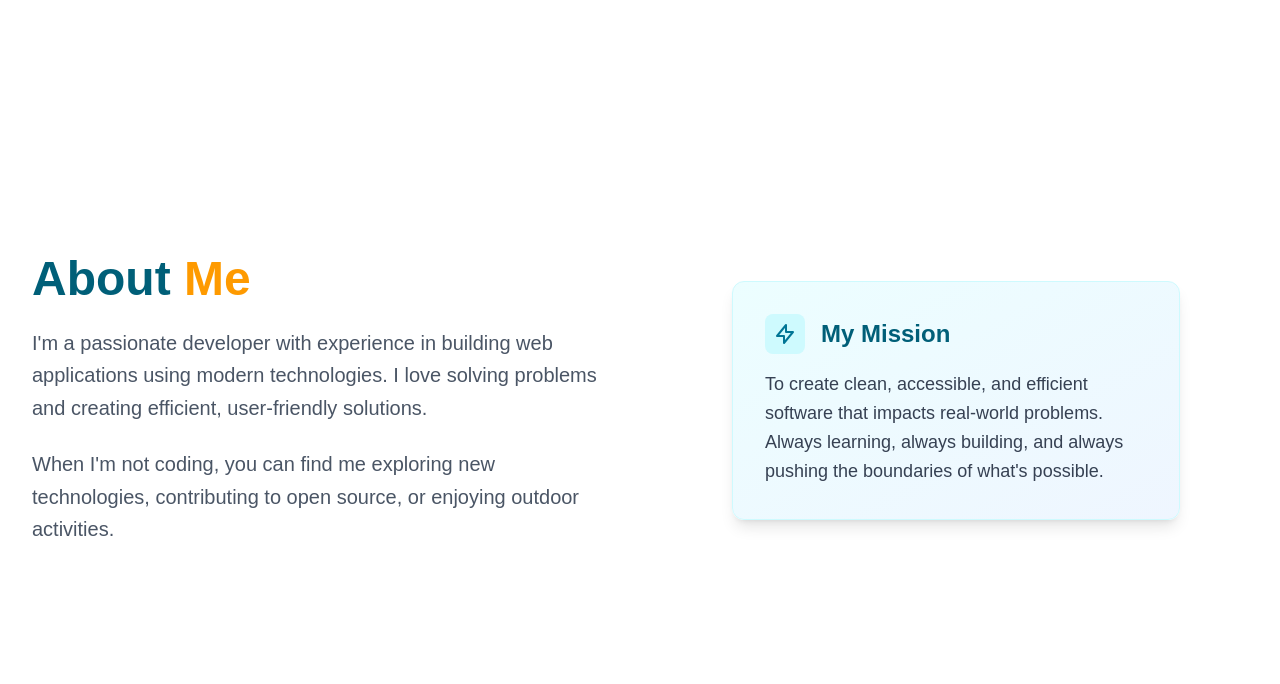
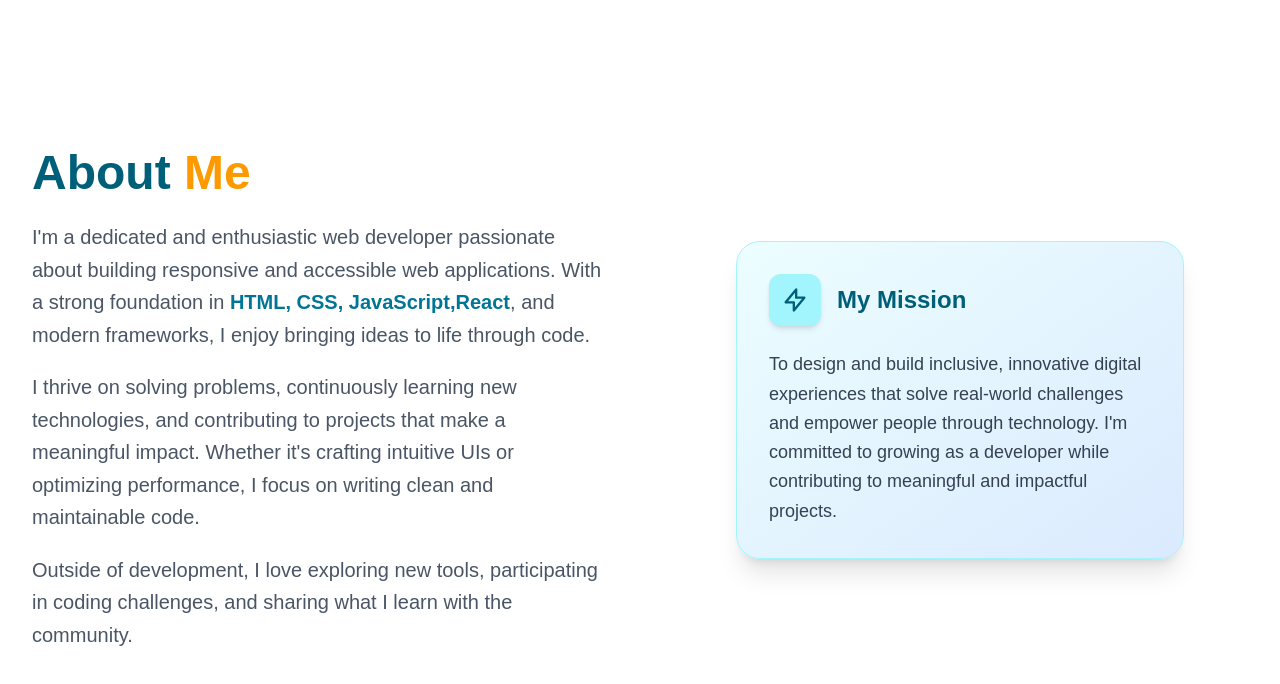
Before and after one commit to sandeepkumar23f/my-portfolio, a Next.js app: page /about in a window 1280 px wide. Shown: the top 684 px of the page. Built offline with nearby package versions, Linux system fonts and the light colour scheme.

Commit message:
new updates

```diff
--- a/app/page.tsx
+++ b/app/page.tsx
@@ -6,7 +6,7 @@ import Skills from "@/components/LandingPage/Skills";
 import { ShootingStars } from "@/components/ui/shooting-stars";
 import { StarsBackground } from "../components/ui/stars-background";
 import Contact from "@/components/LandingPage/Contact";
-
+import Projects from "@/components/LandingPage/Projects";
 export default function Home() {
   return (
     <>
@@ -17,7 +17,9 @@ export default function Home() {
 
       <AboutPage />
       <Skills />
+      <Projects/>
       <Contact/>
+
     </>
   );
 }
--- a/components/LandingPage/AboutPage.tsx
+++ b/components/LandingPage/AboutPage.tsx
@@ -1,34 +1,59 @@
+"use client";
+
+import React from "react";
+import { motion } from "framer-motion";
+
 const AboutPage = () => {
   return (
-    <section className="bg-white min-h-screen flex items-center w-full px-4 sm:px-6 lg:px-8 py-12">
-      <div className="max-w-7xl mx-auto w-full flex flex-col lg:flex-row items-center justify-between gap-8 lg:gap-12">
-        <div className="lg:w-1/2 text-center lg:text-left order-2 lg:order-1">
-          <h2 className="text-3xl sm:text-4xl md:text-5xl font-bold text-cyan-800 mb-6">About <span className="text-amber-500">Me</span></h2>
-          <div className="space-y-4 sm:space-y-6">
-            <p className="text-base sm:text-lg lg:text-xl text-gray-600 leading-relaxed">
-              I'm a passionate developer with experience in building web applications using modern technologies. I love solving problems and creating efficient, user-friendly solutions.
+    <section className="bg-white min-h-screen flex items-center w-full px-4 sm:px-6 lg:px-8 py-16">
+      <div className="max-w-7xl mx-auto w-full flex flex-col lg:flex-row items-center justify-between gap-10 lg:gap-16">
+
+        {/* Text Section */}
+        <motion.div
+          initial={{ opacity: 0, y: 30 }}
+          whileInView={{ opacity: 1, y: 0 }}
+          transition={{ duration: 0.6 }}
+          viewport={{ once: true }}
+          className="lg:w-1/2 text-center lg:text-left order-2 lg:order-1"
+        >
+          <h2 className="text-4xl sm:text-5xl font-extrabold text-cyan-800 mb-6">
+            About <span className="text-amber-500">Me</span>
+          </h2>
+          <div className="space-y-5 text-gray-600 text-lg sm:text-xl leading-relaxed">
+            <p>
+              I'm a dedicated and enthusiastic web developer passionate about building responsive and accessible web applications. With a strong foundation in <span className="font-semibold text-cyan-700">HTML, CSS, JavaScript,React</span>, and modern frameworks, I enjoy bringing ideas to life through code.
             </p>
-            <p className="text-base sm:text-lg lg:text-xl text-gray-600 leading-relaxed">
-              When I'm not coding, you can find me exploring new technologies, contributing to open source, or enjoying outdoor activities.
+            <p>
+              I thrive on solving problems, continuously learning new technologies, and contributing to projects that make a meaningful impact. Whether it's crafting intuitive UIs or optimizing performance, I focus on writing clean and maintainable code.
+            </p>
+            <p>
+              Outside of development, I love exploring new tools, participating in coding challenges, and sharing what I learn with the community.
             </p>
           </div>
-        </div>
+        </motion.div>
 
-        <div className="lg:w-1/2 w-full flex justify-center order-1 lg:order-2">
-          <div className="bg-gradient-to-br from-cyan-50 to-blue-50 p-6 sm:p-8 rounded-xl shadow-lg max-w-md w-full border border-cyan-100 transform hover:scale-[1.02] transition-transform duration-300">
-            <div className="flex items-center mb-4">
-              <div className="bg-cyan-100 p-2 rounded-lg mr-4">
-                <svg xmlns="http://www.w3.org/2000/svg" className="h-6 w-6 text-cyan-700" fill="none" viewBox="0 0 24 24" stroke="currentColor">
+        {/* Card Section */}
+        <motion.div
+          initial={{ opacity: 0, y: -30 }}
+          whileInView={{ opacity: 1, y: 0 }}
+          transition={{ duration: 0.6, delay: 0.2 }}
+          viewport={{ once: true }}
+          className="lg:w-1/2 w-full flex justify-center order-1 lg:order-2"
+        >
+          <div className="bg-gradient-to-br from-cyan-50 to-blue-100 p-8 rounded-3xl shadow-xl max-w-md w-full border border-cyan-200 transition-transform duration-300 transform hover:scale-[1.03]">
+            <div className="flex items-center mb-6">
+              <div className="bg-cyan-200 p-3 rounded-xl mr-4 shadow-md">
+                <svg xmlns="http://www.w3.org/2000/svg" className="h-7 w-7 text-cyan-800" fill="none" viewBox="0 0 24 24" stroke="currentColor">
                   <path strokeLinecap="round" strokeLinejoin="round" strokeWidth={2} d="M13 10V3L4 14h7v7l9-11h-7z" />
                 </svg>
               </div>
-              <h3 className="text-xl sm:text-2xl font-semibold text-cyan-800">My Mission</h3>
+              <h3 className="text-2xl font-semibold text-cyan-800">My Mission</h3>
             </div>
             <p className="text-gray-700 text-base sm:text-lg leading-relaxed">
-              To create clean, accessible, and efficient software that impacts real-world problems. Always learning, always building, and always pushing the boundaries of what's possible.
+              To design and build inclusive, innovative digital experiences that solve real-world challenges and empower people through technology. I'm committed to growing as a developer while contributing to meaningful and impactful projects.
             </p>
           </div>
-        </div>
+        </motion.div>
       </div>
     </section>
   );
--- a/components/LandingPage/Contact.tsx
+++ b/components/LandingPage/Contact.tsx
@@ -4,13 +4,13 @@ import React from "react";
 
 const Contact = () => {
   return (
-    <section id="contact" className="w-full min-h-screen bg-white py-24 px-6 lg:px-24">
+    <section id="contact" className="w-full min-h-screen  py-24 px-6 lg:px-24">
       <div className="max-w-4xl mx-auto">
         <h2 className="text-4xl font-bold text-center text-amber-500 mb-10">
           Contact Me
         </h2>
 
-        <form className="space-y-6 bg-lime-100 p-8 rounded-2xl shadow-md">
+        <form className="space-y-6  p-8 rounded-2xl shadow-md">
           <div>
             <label htmlFor="name" className="block text-lg font-semibold text-gray-700">
               Name
--- a/components/LandingPage/Projects.tsx
+++ b/components/LandingPage/Projects.tsx
@@ -1,5 +1,5 @@
 "use client";
-import { CodeIcon, FeatherIcon, CalculatorIcon } from "lucide-react";
+import { CodeIcon, FeatherIcon, CalculatorIcon,QuoteIcon } from "lucide-react";
 
 const Projects = () => {
     const projects = [
@@ -9,8 +9,8 @@ const Projects = () => {
                 "A voice-controlled AI assistant built with HTML, CSS, and JavaScript that can perform tasks like answering questions, setting reminders, and more.",
             technologies: ["HTML", "CSS", "JavaScript"],
             icon: <CodeIcon className="w-8 h-8" />,
-      link: "#",
-      github: "#",
+            link: "https://vaanibysandeep.netlify.app/",
+            github: "https://github.com/sandeepkumar23f/virtualAssistant",
         },
         {
             title: "Weather App",
@@ -19,7 +19,7 @@ const Projects = () => {
             technologies: ["HTML", "CSS", "JavaScript", "API Integration"],
             icon: <FeatherIcon className="w-8 h-8" />,
             link: "#",
-      github: "#",
+            github: "https://github.com/sandeepkumar23f/weather-app",
         },
         {
             title: "Basic Calculator",
@@ -30,6 +30,15 @@ const Projects = () => {
             link: "#",
             github: "#",
         },
+        {
+            title: "Quiz App",
+            description: "A basic interactive quiz app built with HTML, CSS, and JavaScript, featuring multiple-choice questions and a score tracker.",
+            technologies: ["HTML", "CSS", "JavaScript"],
+            icon: <QuoteIcon className="w-8 h-8" />,
+            link: "https://quizbysandeep.netlify.app/",
+            github: "#",
+        }
+
     ];
 
     return (
@@ -103,7 +112,7 @@ const Projects = () => {
                 <div className="mt-12 text-center">
                     <p className="text-gray-600 mb-6">Want to see more of my work?</p>
                     <a
-            href="https://github.com/yourusername"
+                        href="https://github.com/sandeepkumar23f/"
                         target="_blank"
                         rel="noopener noreferrer"
                         className="inline-flex items-center px-6 py-3 border border-transparent text-base font-medium rounded-md shadow-sm text-white bg-blue-600 hover:bg-blue-700 transition-colors"
--- a/components/LandingPage/Skills.tsx
+++ b/components/LandingPage/Skills.tsx
@@ -1,6 +1,6 @@
 const Skills = () => {
   return (
-    <section className="w-full min-h-screen bg-white pt-28 px-6 lg:px-24">
+    <section className="w-full min-h-screen  pt-28 px-6 lg:px-24">
       <div className="max-w-7xl mx-auto flex flex-col items-center">
         <h2 className="text-4xl sm:text-5xl font-bold text-center text-amber-500 mb-16">
           My Skills
--- a/package.json
+++ b/package.json
@@ -11,6 +11,7 @@
   "dependencies": {
     "@tabler/icons-react": "^3.33.0",
     "clsx": "^2.1.1",
+    "emailjs-com": "^3.2.0",
     "framer-motion": "^12.15.0",
     "lucide-react": "^0.511.0",
     "motion": "^12.15.0",
```
Also changed, not shown: 1 other file (tests, documents, lock files or other folders). Lines whose indentation alone changed are shown as unchanged.
